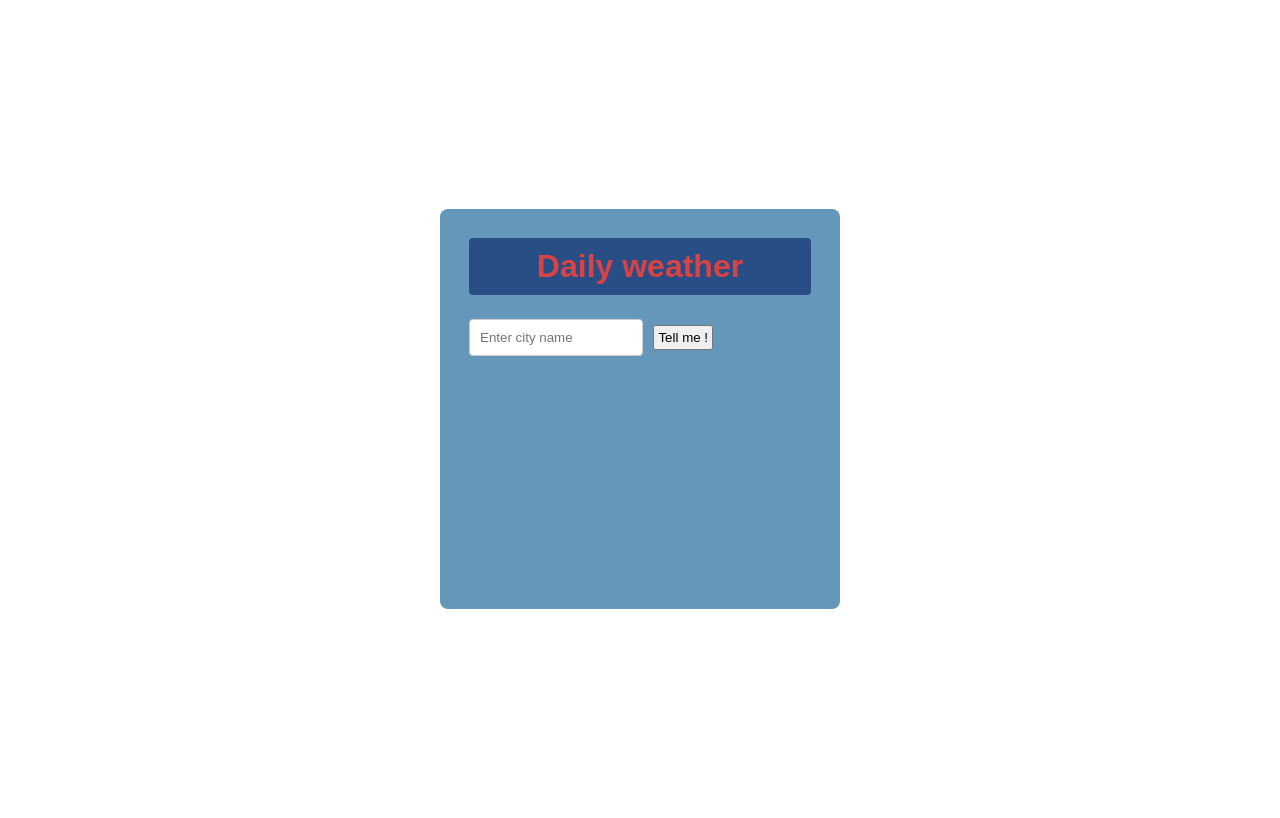
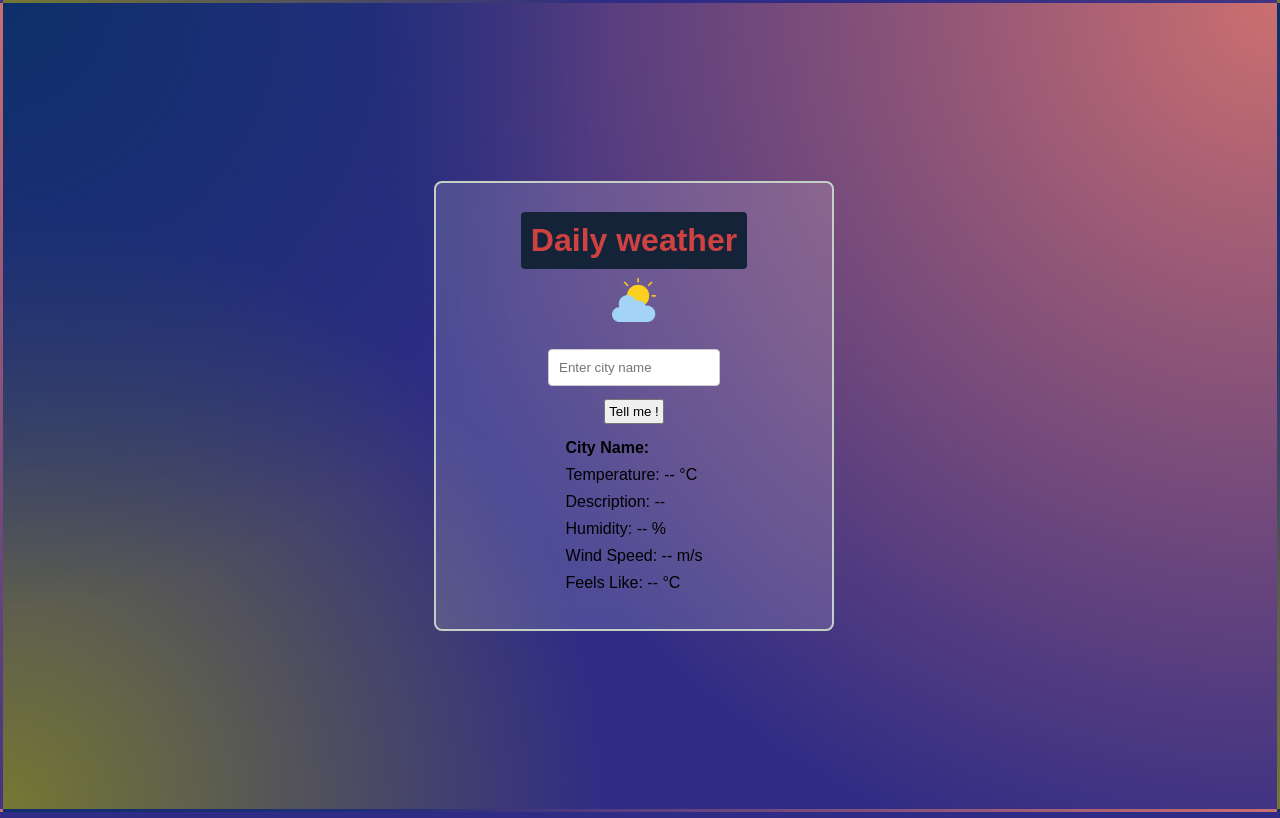
Before and after one commit to HemantAn112/WeatherApp, a plain HTML site: page index.html in a window 1280 px wide. Drawn offline with Linux system fonts and the light colour scheme.

Commit message:
applyingmorecssandgradientcolours

```diff
--- a/index.html
+++ b/index.html
@@ -14,29 +14,30 @@
 
             <div class="con">
                  <h1>Daily weather</h1>
+                 <img src="cloudy.png" alt="Weather Icon">
 <br>
 
             <input type="text" id="city" placeholder="Enter city name">
             <button id="search">Tell me !</button>
-            <div  id="result">
 
+            <div id="result">
 
-
-
-
+                <h4 id="city-name">City Name:</h3>
+                <p id="temperature">Temperature: -- °C</p>
+                <p id="description">Description: --</p>
+                <p id="humidity">Humidity: -- %</p>
+                <p id="wind-speed">Wind Speed: -- m/s</p>
+                <p id = "feels-like">Feels Like: -- °C</p>
 
             </div>
 
             </div>
 
+        </div>
+        <br>
 
 
-
-
-
-
-        </div>
-
+        <footer>
 
 </body>
 </html>
--- a/style.css
+++ b/style.css
@@ -4,8 +4,34 @@
     box-sizing: border-box;
     font-family: 'Poppins', sans-serif;
 }
+body{
 
-body{
+    margin: 0;
+    padding: 0;
+
+    background:
+    radial-gradient(
+    circle at top left,
+    #0d3069,
+    transparent 40%
+
+    ),
+    radial-gradient(
+
+    circle at top right,
+    #cb6f6f,
+    transparent 60%
+    ),
+
+        radial-gradient(
+    circle at bottom left,
+    #757832,
+    transparent 40%
+
+    )
+     #2f2c85;
+
+
 
 
 }
@@ -13,23 +39,33 @@ body{
 
 .weather{
 
+    border: 2px solid #c4d0c6;
+    box-shadow: #63748e;
    background-color: #6497ba;
     padding: 20px;
     border-radius: 8px;
-    height: 400px;
+    height: 450px;
     width: 400px;
-
+     background: rgba(255,255,255,0.15);
+     backdrop-filter: blur(10px);
 
 
 
 }
+
+img{
+
+    width: 50x;
+    height: 50px;
+
+}
+
 .con{
 
 
-
-
-
-
+    display: flex;
+    flex-direction: column;
+    align-items: center;
 
 }
 body{
@@ -41,11 +77,11 @@ body{
 }
 h1{
 
-    background-color: #294d85;
+    background-color: #152339;
     border-radius: 4px;
     padding: 10px;
     text-align: center;
-    color: #d94343;
+    color: #ce4242;
 
 
 }
@@ -60,9 +96,15 @@ search{
 
 
     padding: 10px 20px;
-    color:#173a74
+    color:#0d3069
+
+}
+footer{
 
 
+display: flex;
+justify-content: end;
+align-items: end;
 
 
 
```
Also changed, not shown: cloudy.png (added).
